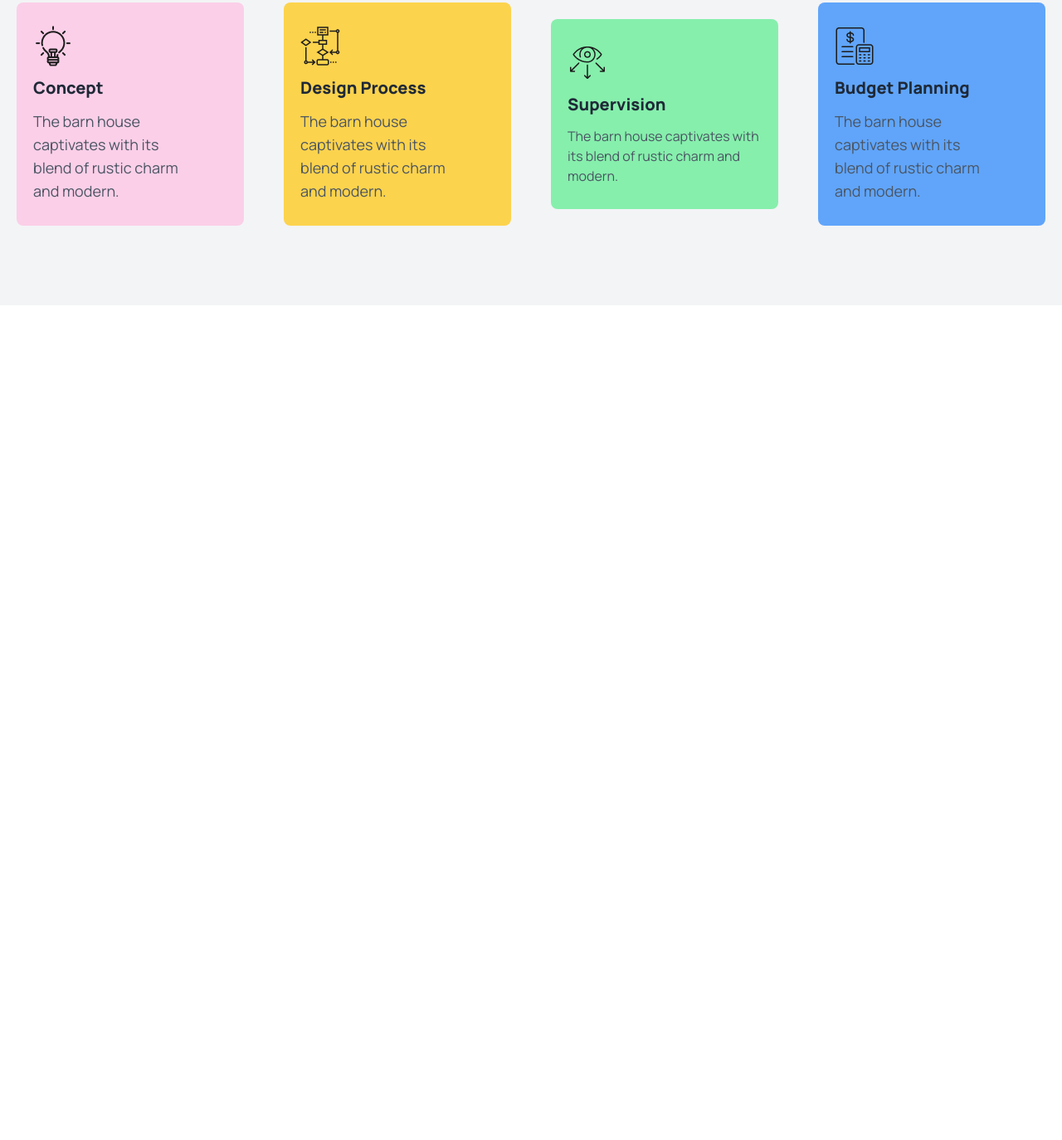
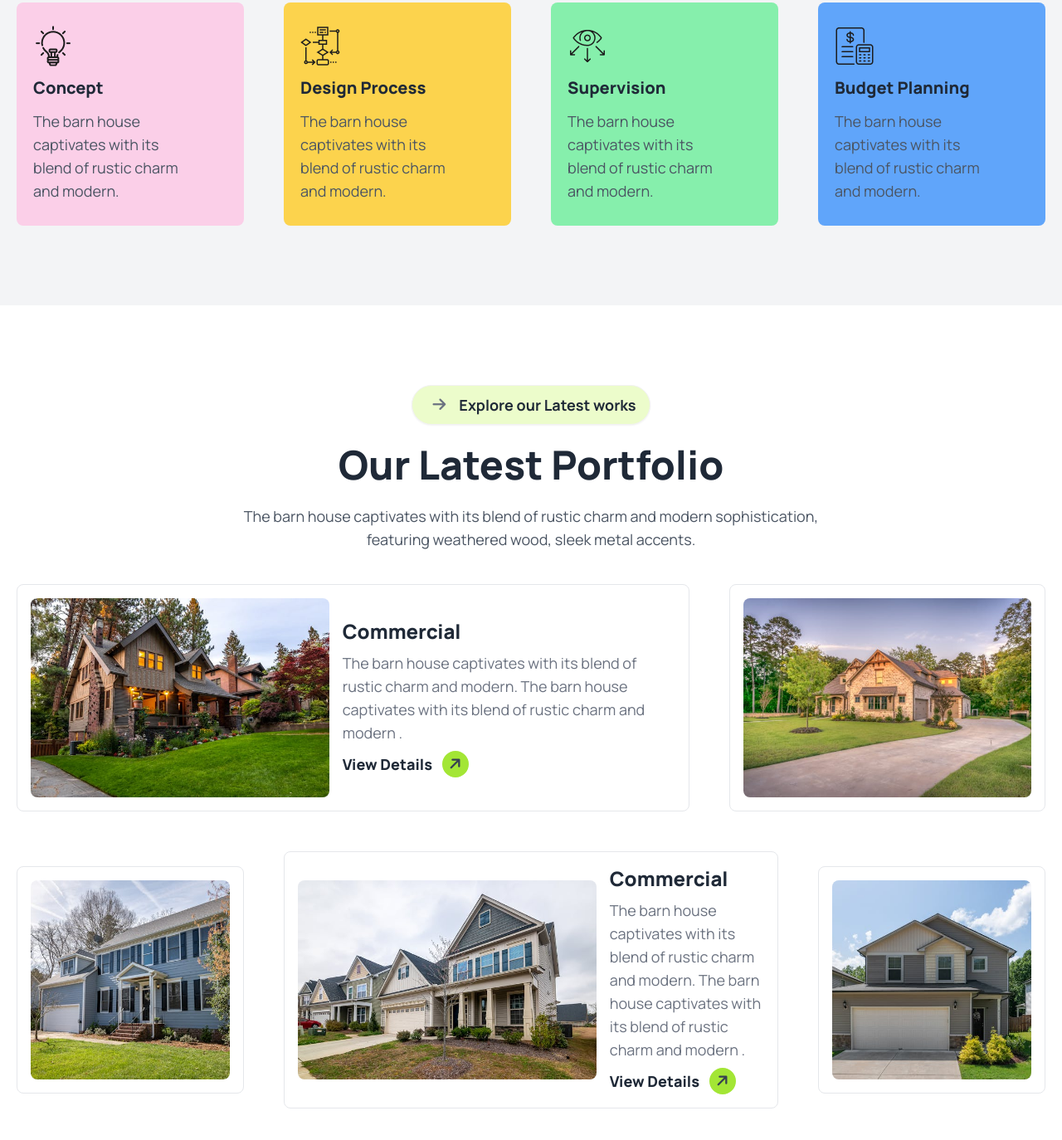
Before and after one commit to devmilon923/rinterio, a plain HTML site: page index.html in a window 1280 px wide. Shown: the part 2203-3577 px from the top of the page at 83% size. Before the commit the page ends 2571 px from the top, so only its background shows below. Drawn offline with nearby package versions, Linux system fonts and the light colour scheme.

Commit message:
add Our Latest Portfolio  sections

```diff
--- a/index.html
+++ b/index.html
@@ -211,17 +211,17 @@
       <!-- About Us section end -->
 
       <!-- Stat secetion start-->
-      <section class="bg-gray-100 pb-12 lg:pb-24 ">
+      <section class="bg-gray-100 pb-12 lg:pb-24">
         <div class="container mx-auto px-2 md:px-5 xl:px-5 lg:px-5 2xl:px-0">
           <div
             class="grid grid-cols-1 md:grid-cols-2 lg:grid-cols-3 xl:grid-cols-4 items-center justify-between bg-white rounded-xl"
           >
-
-
             <div class="stats text-center py-5 md:py-12">
               <div class="stat space-y-3">
                 <div class="stat-title">
-                  <i class="fa-regular fa-comment-dots text-3xl lg:text-4xl"></i>
+                  <i
+                    class="fa-regular fa-comment-dots text-3xl lg:text-4xl"
+                  ></i>
                 </div>
                 <div class="stat-value text-4xl text-gray-600">235+</div>
                 <div class="stat-desc text-gray-500">Happy Client Review</div>
@@ -238,17 +238,17 @@
               </div>
             </div>
 
-
             <div class="stats text-center py-5 md:py-12">
               <div class="stat space-y-3">
                 <div class="stat-title">
-                  <i class="fa-solid fa-users-viewfindertext-3xl lg:text-4xl"></i>
+                  <i
+                    class="fa-solid fa-users-viewfindertext-3xl lg:text-4xl"
+                  ></i>
                 </div>
                 <div class="stat-value text-gray-600 text-4xl">30k+</div>
                 <div class="stat-desc text-gray-500">Our Happy Client</div>
               </div>
             </div>
-
 
             <div class="stats text-center py-5 md:py-12">
               <div class="stat space-y-3">
@@ -259,13 +259,10 @@
                 <div class="stat-desc text-gray-500">Staff Members</div>
               </div>
             </div>
-
-
           </div>
         </div>
       </section>
       <!-- Stat secetion end-->
-
 
       <!-- Work process section start-->
       <section class="bg-gray-100 pb-24">
@@ -282,46 +279,127 @@
               Our Works Process
             </h1>
             <p class="text-gray-600 text-base lg:text-lg mx-auto lg:w-7/12">
-              The barn house captivates with its blend of rustic charm and modern sophistication, featuring weathered wood, sleek metal accents.
+              The barn house captivates with its blend of rustic charm and
+              modern sophistication, featuring weathered wood, sleek metal
+              accents.
             </p>
           </div>
-         <div class="mt-6 grid grid-cols-1 md:grid-cols-2 lg:grid-cols-3 xl:grid-cols-4 items-center justify-between gap-4 lg:gap-12">
-
-
+          <div
+            class="mt-6 grid grid-cols-1 md:grid-cols-2 lg:grid-cols-3 xl:grid-cols-4 items-center justify-between gap-4 lg:gap-12"
+          >
             <div class="px-5 py-7 bg-pink-200 space-y-3 rounded-lg">
-            <img src="./assets/concept.png" alt="">
+              <img src="./assets/concept.png" alt="" />
               <h2 class="text-xl font-extrabold">Concept</h2>
-            <p class="text-gray-600 text-base lg:text-lg w-10/12 ">The barn house captivates with its blend of rustic charm and modern.</p>
+              <p class="text-gray-600 text-base lg:text-lg w-10/12">
+                The barn house captivates with its blend of rustic charm and
+                modern.
+              </p>
             </div>
 
-
             <div class="px-5 py-7 bg-amber-300 space-y-3 rounded-lg">
-            <img src="./assets/flow-chart.png" alt="">
+              <img src="./assets/flow-chart.png" alt="" />
               <h2 class="text-xl font-extrabold">Design Process</h2>
-            <p class="text-gray-600 text-base lg:text-lg w-10/12 ">The barn house captivates with its blend of rustic charm and modern.</p>
+              <p class="text-gray-600 text-base lg:text-lg w-10/12">
+                The barn house captivates with its blend of rustic charm and
+                modern.
+              </p>
             </div>
 
-
             <div class="px-5 py-7 bg-green-300 space-y-3 rounded-lg">
-            <img src="./assets/vision.png" alt="">
+              <img src="./assets/vision.png" alt="" />
               <h2 class="text-xl font-extrabold">Supervision</h2>
-            <p class="text-gray-600 text-base lg:text-lgw-10/12 ">The barn house captivates with its blend of rustic charm and modern.</p>
+              <p class="text-gray-600 text-base lg:text-lg w-10/12">
+                The barn house captivates with its blend of rustic charm and
+                modern.
+              </p>
             </div>
 
-
             <div class="px-5 py-7 bg-blue-400 space-y-3 rounded-lg">
-            <img src="./assets/budget-planning.png" alt="">
+              <img src="./assets/budget-planning.png" alt="" />
               <h2 class="text-xl font-extrabold">Budget Planning</h2>
-            <p class="text-gray-600 text-base lg:text-lg w-10/12 ">The barn house captivates with its blend of rustic charm and modern.</p>
+              <p class="text-gray-600 text-base lg:text-lg w-10/12">
+                The barn house captivates with its blend of rustic charm and
+                modern.
+              </p>
             </div>
-
           </div>
-
-
-
         </div>
       </section>
       <!-- Work process section end -->
+
+      <!-- Latest Portfolio secetion start -->
+      <section class="bg-white py-12 lg:py-24">
+        <div class="container mx-auto px-2 md:px-5 xl:px-5 lg:px-5 2xl:px-0">
+          <div class="space-y-6 text-center">
+            <a class="btn bg-lime-100 rounded-3xl font-bold text-lg"
+              ><i
+                class="fa-solid fa-arrow-right text-gray-500 rounded-full h-8 w-8 flex items-center justify-center"
+              ></i>
+              Explore our Latest works
+            </a>
+
+            <h1 class="text-3xl md:text-5xl font-extrabold">
+              Our Latest Portfolio
+            </h1>
+            <p class="text-gray-600 text-base lg:text-lg mx-auto lg:w-7/12">
+              The barn house captivates with its blend of rustic charm and
+              modern sophistication, featuring weathered wood, sleek metal
+              accents.
+            </p>
+          </div>
+
+          <div class="grid grid-cols-1 lg:grid-cols-12 gap-12 items-center mt-10">
+            <div class="flex flex-col lg:flex-row items-center gap-4 border p-4 rounded-lg lg:col-span-8">
+              <img class="w-full object-cover h-60 rounded-lg" src="./assets/imge-1.jpg" alt="" />
+              <div class="space-y-2">
+                <h1 class="text-1xl lg:text-2xl font-extrabold">Commercial</h1>
+                <p class="text-gray-500 lg:text-lg">
+                  The barn house captivates with its blend of rustic charm and
+                  modern. The barn house captivates with its blend of rustic
+                  charm and modern .
+                </p>
+                <a
+                  class="bg-white rounded-4xl font-extrabold text-lg flex items-center gap-3"
+                >
+                  View Details
+                  <i
+                    class="fa-solid fa-arrow-right bg-lime-400 text-gray-700 -rotate-45 rounded-full h-8 w-8 flex items-center justify-center"
+                  ></i>
+                </a>
+              </div>
+            </div>
+            <div class="flex flex-col lg:flex-row border p-4 rounded-lg lg:col-span-4">
+              <img class="w-full object-cover h-60 rounded-lg" src="./assets/imge-2.jpg" alt="" />
+            </div>
+            <div class="flex flex-col lg:flex-row border p-4 rounded-lg lg:col-span-3">
+              <img class="w-full object-cover h-60 rounded-lg" src="./assets/imge-3.jpg" alt="" />
+            </div>
+            <div class="flex flex-col lg:flex-row items-center gap-4 border p-4 rounded-lg lg:col-span-6">
+              <img class="w-full object-cover h-60 rounded-lg" src="./assets/imge-4.jpg" alt="" />
+              <div class="space-y-2">
+                <h1 class="text-1xl lg:text-2xl font-extrabold">Commercial</h1>
+                <p class="text-gray-500 lg:text-lg">
+                  The barn house captivates with its blend of rustic charm and
+                  modern. The barn house captivates with its blend of rustic
+                  charm and modern .
+                </p>
+                <a
+                  class="bg-white rounded-4xl font-extrabold text-lg flex items-center gap-3"
+                >
+                  View Details
+                  <i
+                    class="fa-solid fa-arrow-right bg-lime-400 text-gray-700 -rotate-45 rounded-full h-8 w-8 flex items-center justify-center"
+                  ></i>
+                </a>
+              </div>
+            </div>
+            <div class=" flex flex-col lg:flex-row border p-4 rounded-lg lg:col-span-3">
+              <img class="w-full object-cover h-60 rounded-lg" src="./assets/imge-5.jpg" alt="" />
+            </div>
+          </div>
+        </div>
+      </section>
+      <!-- Latest Portfolio secetion end -->
     </main>
 
     <!-- Footer area -->
```
Also changed, not shown: test.html (added, +68 -0 lines), assets/article1.png (deleted), assets/article2.png (deleted), assets/article3.png (deleted), assets/extra/img-1.jpg (added), assets/extra/img-2.jpg (added), assets/extra/img-3.jpg (added), assets/extra/img-4.jpg (added), assets/extra/img-5.jpg (added), assets/img1.png (deleted), assets/img2.png (deleted), assets/img3.png (deleted), assets/img4.png (deleted), assets/img5.png (deleted), 5 more files. Lines whose indentation alone changed are shown as unchanged.
